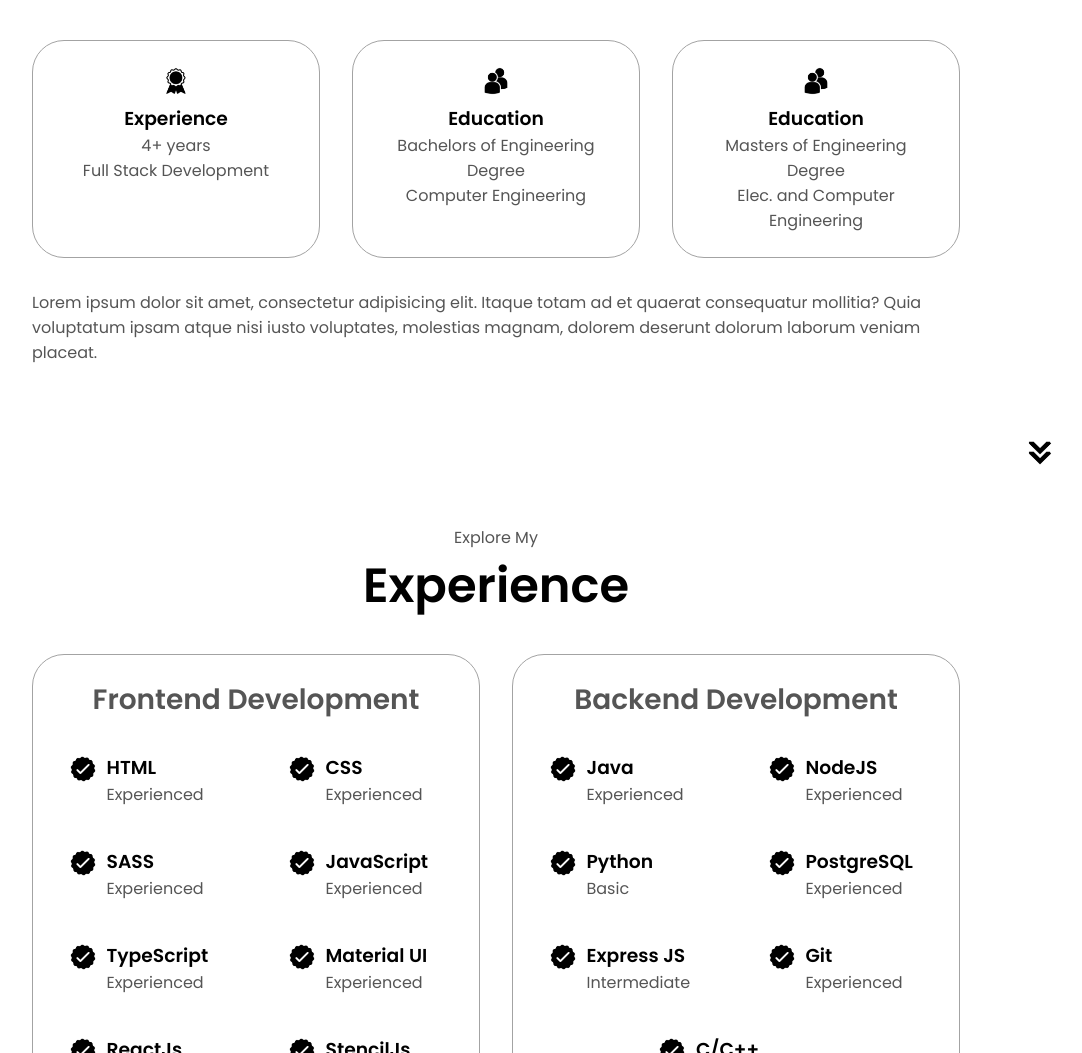
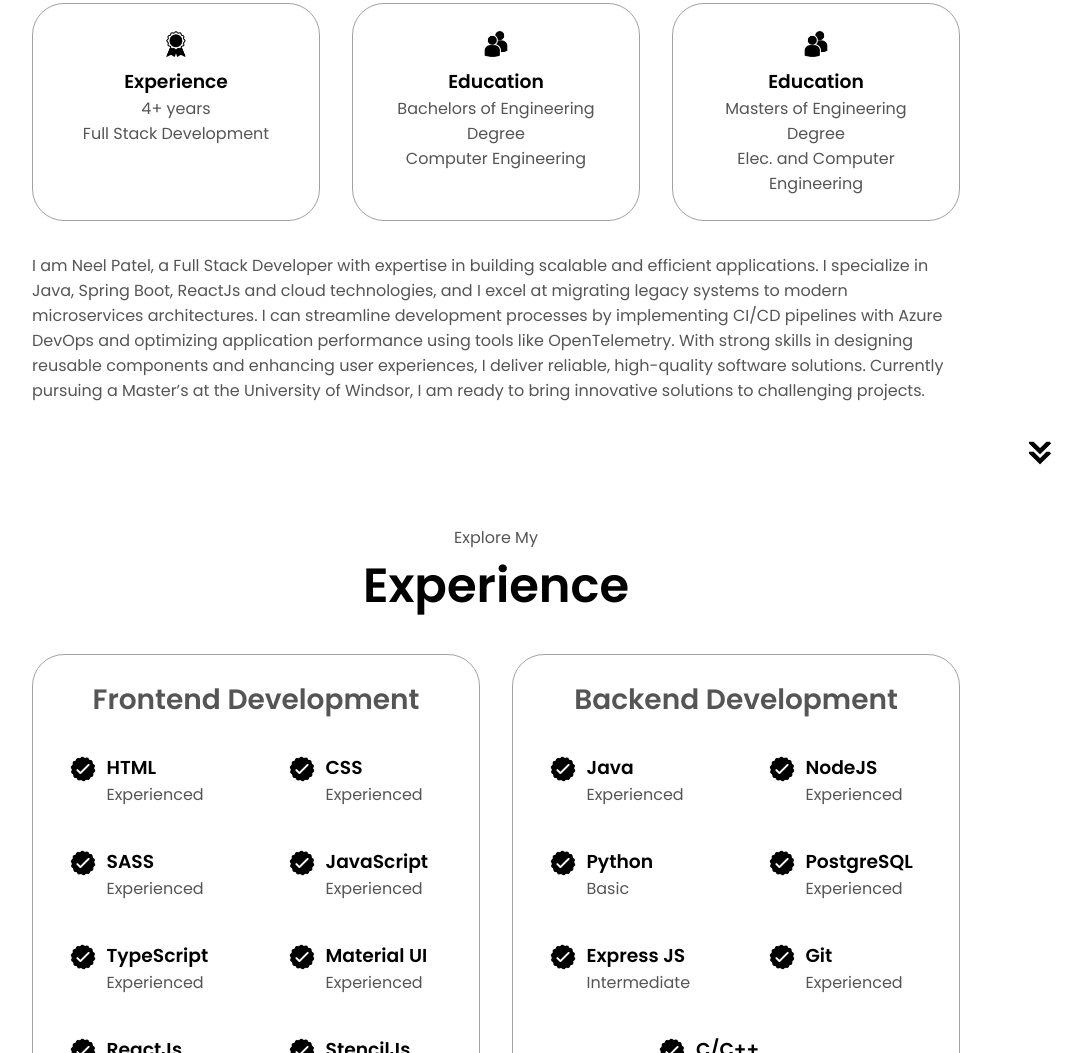
Before and after one commit to NeelPrime/portfolio, a plain HTML site: page index.html in a window 1280 px wide. Shown: the part 1083-2136 px from the top of the page, without its empty margins (144-1226 px from the left). Drawn offline with Linux system fonts and the light colour scheme.

Commit message:
Update index.html

```diff
--- a/index.html
+++ b/index.html
@@ -103,9 +103,7 @@
                     </div>
                 </div>
                 <div class="text-container"></div>
-                <p>Lorem ipsum dolor sit amet, consectetur adipisicing elit. Itaque totam ad et quaerat consequatur
-                    mollitia? Quia voluptatum ipsam atque nisi iusto voluptates, molestias magnam, dolorem deserunt
-                    dolorum laborum veniam placeat.</p>
+                <p>I am Neel Patel, a Full Stack Developer with expertise in building scalable and efficient applications. I specialize in Java, Spring Boot, ReactJs and cloud technologies, and I excel at migrating legacy systems to modern microservices architectures. I can streamline development processes by implementing CI/CD pipelines with Azure DevOps and optimizing application performance using tools like OpenTelemetry. With strong skills in designing reusable components and enhancing user experiences, I deliver reliable, high-quality software solutions. Currently pursuing a Master’s at the University of Windsor, I am ready to bring innovative solutions to challenging projects.</p>
             </div>
         </div>
         </div>
```
